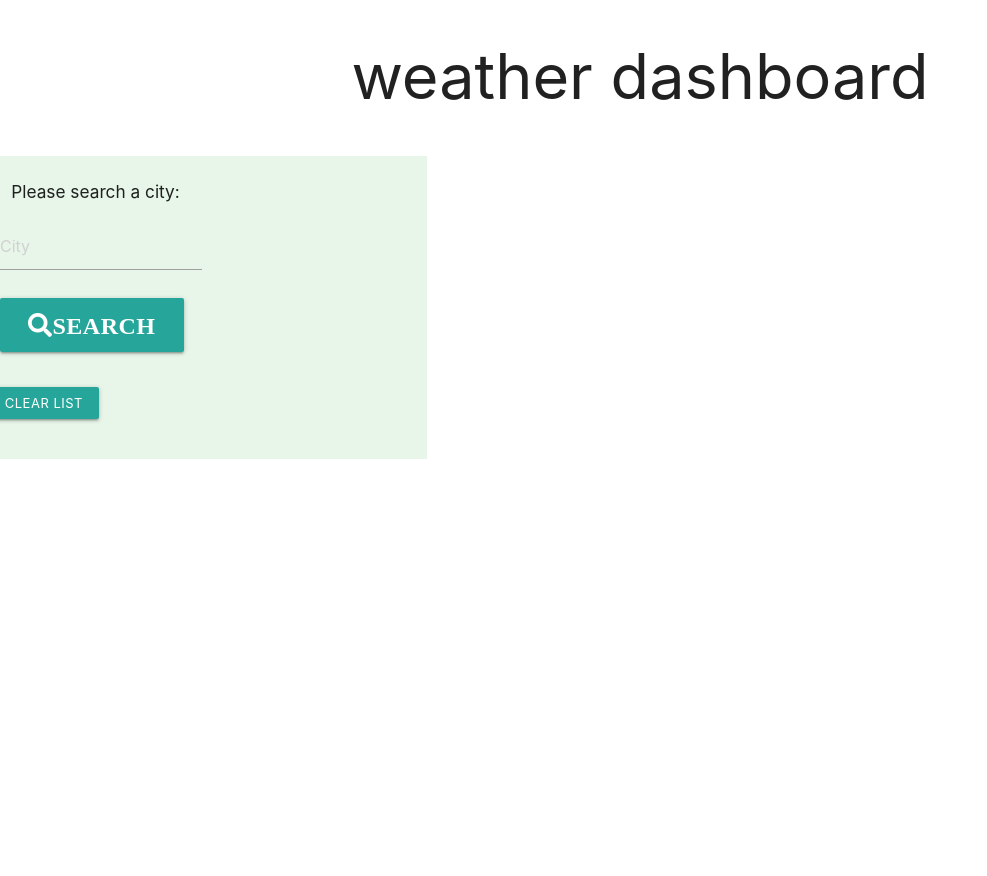
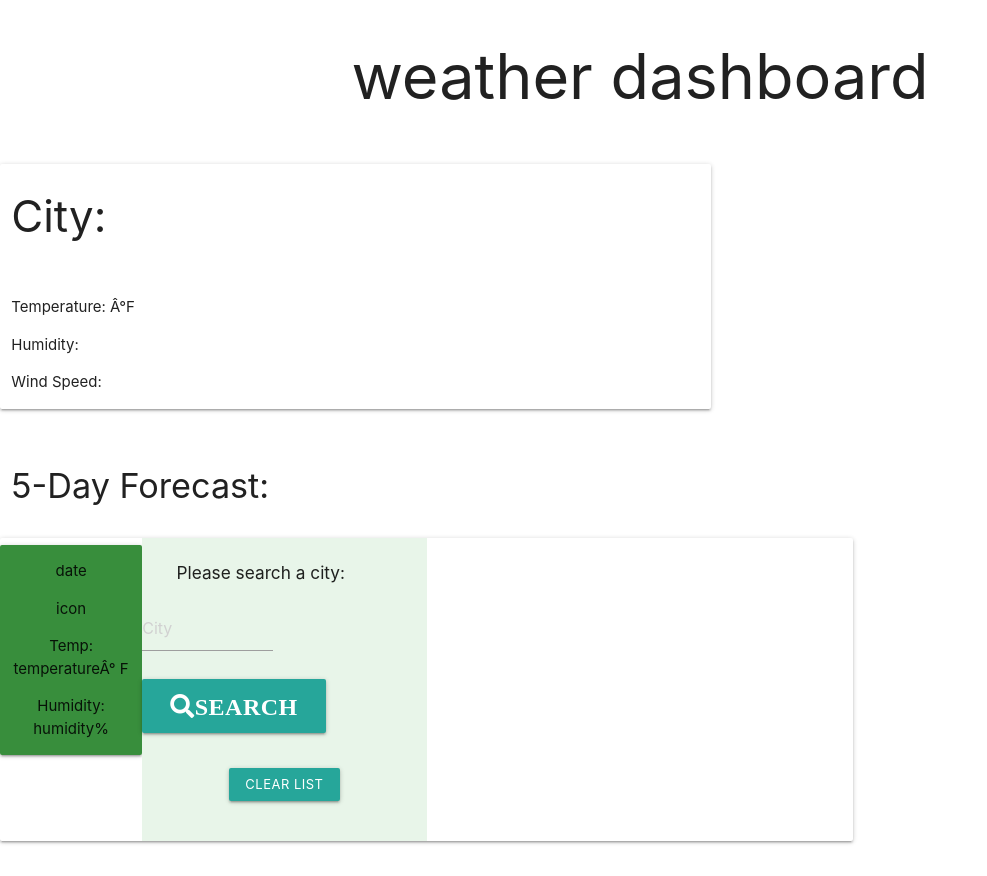
Before and after one commit to aramic11/weather_app, a plain HTML site: page index.html in a window 1280 px wide. Shown: the whole page, without its empty margins (0-987 px from the left). Before the commit the page ends 800 px from the top, so only its background shows below. Drawn offline with nearby package versions, Linux system fonts and the light colour scheme; some icons are missing.

Commit message:
added a current weather api key from openweathermap and I added more to the html file so I could start to add functions to see if it will pull the correct info from the website

```diff
--- a/index.html
+++ b/index.html
@@ -24,6 +24,32 @@
     </header>
 
     <div class="row">
+        <section class="col s10 m8">
+            <div class="row">
+                <!--Daily Forcast Will go Here-->
+                <div class="col s10 dayForecast card">
+                    <h3 class="citySearch">City:</h3>
+                    <img class="weatherIcon" src="" alt="" />
+                    <br>
+                    <!--The temp, humidity and wind speed will be on top og the page-->
+                    <p>Temperature: <span class="temp"></span> °F</p>
+                    <p>Humidity: <span class="humidity"></span> </p>
+                    <p>Wind Speed: <span class="windSpeed"></span> </p>
+                </div>
+            </div>
+            <div class="row">
+                <h4 class="col s10">5-Day Forecast:</h4>
+            </div>
+            <div class="row 5day card center-align">
+                <div class="col s10 m4 l2 card-panel green darken-2">
+                    <!--Used data values so it could iterate from 5-1 and append the correct information to each day-->
+                    <div data-value="1">
+                        <p><span class="date1">date</span></p>
+                        <img class="icon1">icon</img>
+                        <p>Temp: <span class="temperature1">temperature</span>° F</p>
+                        <p>Humidity: <span class="humidity1">humidity</span>%</p>
+                    </div>
+                </div>
         <section class="col s10 m4 green lighten-5">
             <form >
                 <div class="row">
--- a/script.js
+++ b/script.js
@@ -16,4 +16,6 @@ $(function () {
     let temp = "";
     let humidity = "";
     let windSpeed = "";
+
+    let currentWeatherURL = `https://api.openweathermap.org/data/2.5/weather?q=${city}&appid=c8fbc9fa3913556e3139dc773732726d`;
 }
```
